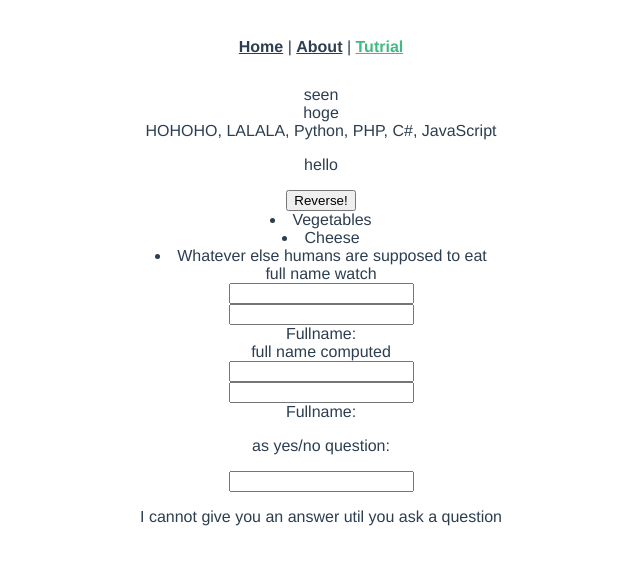
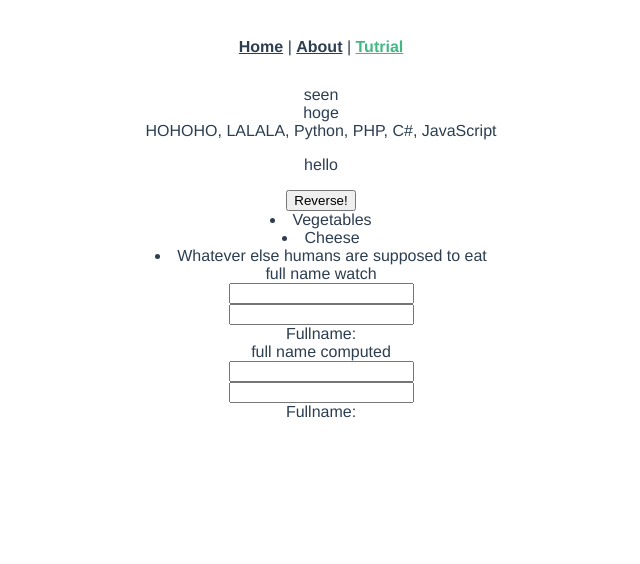
Before and after one commit to g00chy/vue-tutrial, a Vue app: page / in a window 1280 px wide. Shown: the top 564 px of the page, without its empty margins (319-959 px from the left). Built offline with nearby package versions, Linux system fonts and the light colour scheme.

Commit message:
どうしてもうまいことエラー消せないのでコメントアウト

```diff
--- a/src/components/tutrial/Basic.vue
+++ b/src/components/tutrial/Basic.vue
@@ -23,7 +23,7 @@
         <FullName2></FullName2>
       </div>
       <div class="col-12">
-        <question></question>
+       <!-- <question></question> -->
       </div>
     </div>
   </div>
@@ -34,14 +34,14 @@ import Vue from "vue";
 import TodoList from "./child/TodoList.vue";
 import FullName from "./child/fullname.vue";
 import FullName2 from "./child/fullname2.vue";
-import Question from "./child/question.vue";
+// import Question from "./child/question.vue";
 
 export default Vue.extend({
   components: {
     TodoList,
     FullName,
     FullName2,
-    Question,
+    // Question,
   },
   props: {
     val: {
--- a/src/components/tutrial/child/question.vue
+++ b/src/components/tutrial/child/question.vue
@@ -29,11 +29,13 @@ export default Vue.extend({
     question: function (): void {
       this.answer = "Waiting for you to stop typing...";
       this.imagehref = "";
-      this.debouncedGetAnswer();
+      // ないと動かないけど、TypeScriptがエラー出してくるのでコメントアウト
+      // this.debouncedGetAnswer();
     },
   },
   created(): void {
-    this.debouncedGetAnswer = _.debounce(this.getAnswer, 500);
+    // ないと動かないけど、TypeScriptがエラー出してくるのでコメントアウト
+    // this.debouncedGetAnswer = _.debounce(this.getAnswer, 500);
   },
   methods: {
     getAnswer(): void {
```
